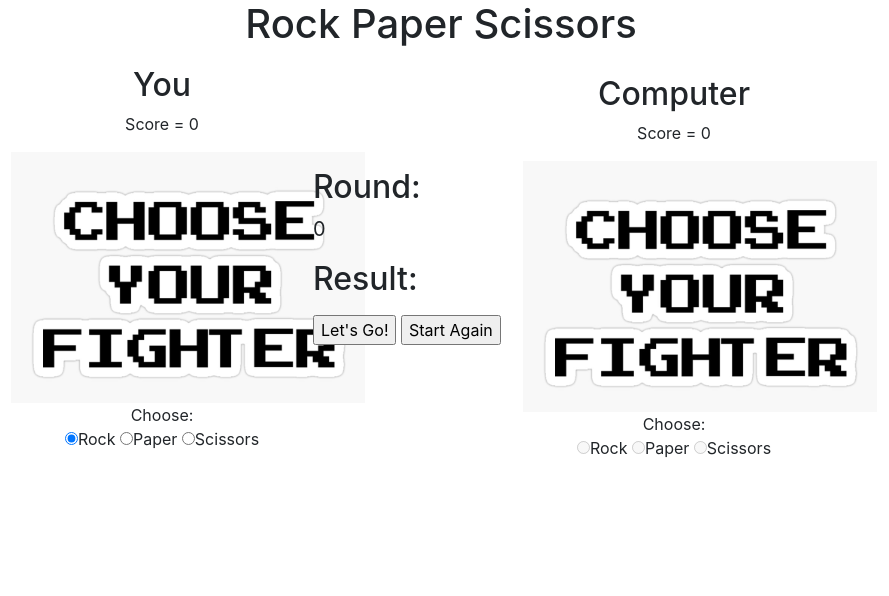
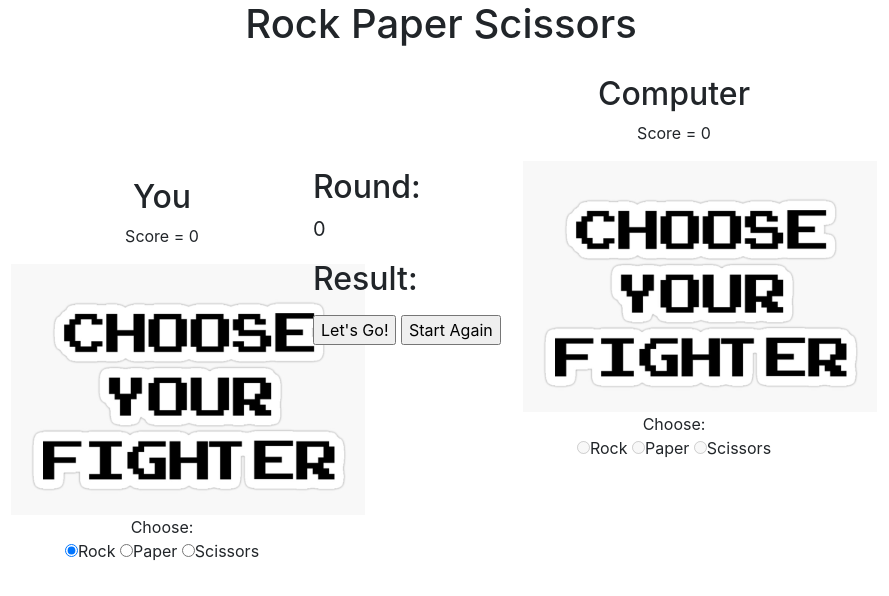
Before and after one commit to elshan02/RockPaperScissor, a plain HTML site: page index.html in a window 1280 px wide. Shown: the whole page, without its empty margins (199-1088 px from the left). Drawn offline with nearby package versions, Linux system fonts and the light colour scheme.

Commit message:
Update index.html

```diff
--- a/index.html
+++ b/index.html
@@ -6,14 +6,15 @@
     <title>Rock Paper Scissors</title>
     <link rel="stylesheet" href="https://cdn.jsdelivr.net/npm/bootstrap@4.4.1/dist/css/bootstrap.min.css" integrity="sha384-Vkoo8x4CGsO3+Hhxv8T/Q5PaXtkKtu6ug5TOeNV6gBiFeWPGFN9MuhOf23Q9Ifjh" crossorigin="anonymous">
     <link rel="stylesheet" href="style.css">
+    <script src="script.js"></script>
 </head>
 <body>
     <header>
         <h1>Rock Paper Scissors</h1>
     </header>
 
-    <!-- <main> -->
-    <!--User-->
+    <div class="main-container">
+        <!--User-->
         <div class="playground" id="user">
             <h2>You</h2>
             <p id="u_score">Score = 0</p>
@@ -46,7 +47,6 @@
             <input type="radio" name="c_choice" id="c_paper" disabled>Paper
             <input type="radio" name="c_choice" id="c_scissor" disabled>Scissors
         </div>
-    <!-- </main> -->
-    <script src="script.js"></script>
+    </div>
 </body>
 </html>
```
